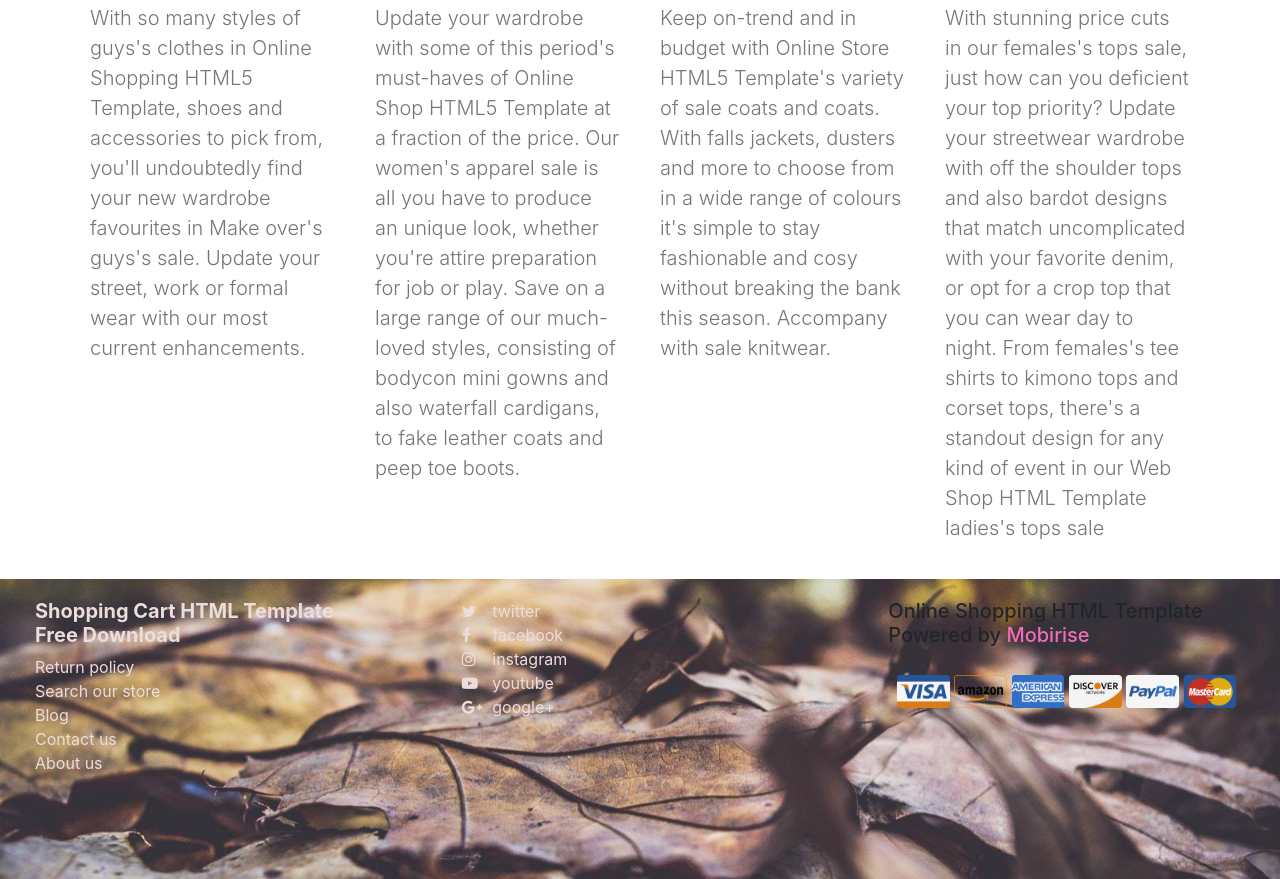
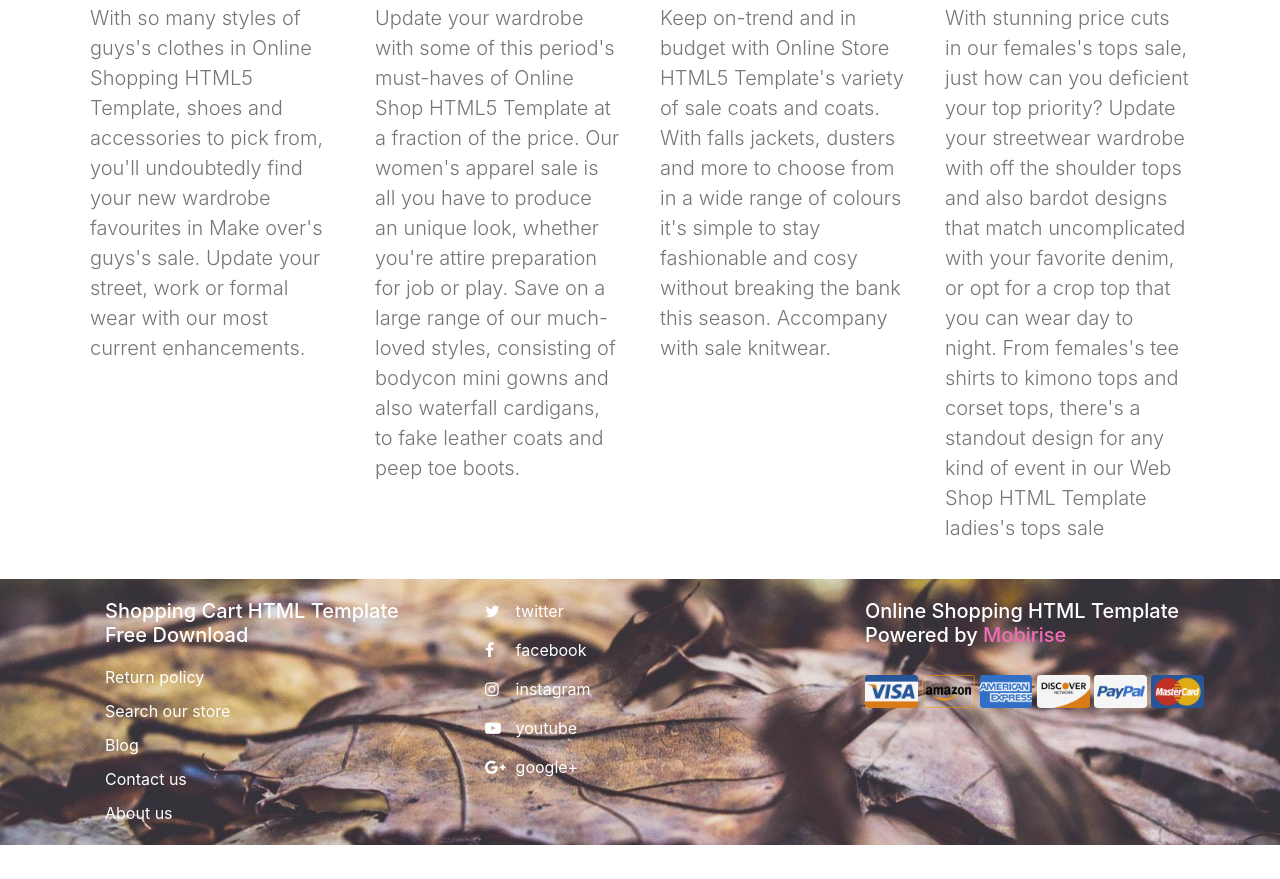
Before and after one commit to takadze/web-disign2, a plain HTML site: page index.html in a window 1280 px wide. Shown: the part 2156-3035 px from the top of the page. After the commit the page ends 3001 px from the top, so only its background shows below. Drawn offline with nearby package versions, Linux system fonts and the light colour scheme.

Commit message:
web-disign2

```diff
--- a/css/style.css
+++ b/css/style.css
@@ -146,45 +146,58 @@
 }
 
 
-.credit-card{
-    height: 33px;
-
-}
 .background-3 {
     background-image: url(../img/background-3.jpg);
     background-repeat: no-repeat;
     background-size: cover;
     background-position: 50% 50%;
-    height: 300px;
+    height: 100%;
+
 }
-.finish-card{
+.Online-Shopping {
     background: none;
     border: none;
 }
-.finish-card a{
-    color: rgb(236, 220, 220);
-
-    font-weight: 400;
-}
-.finish-card .fa{
-    color: rgb(236, 220, 220);
-    padding-right: 10px;
-}
-.finish-card-1 h5{
-    color: rgb(236, 220, 220);
-    font-weight: 700;
+.Shopping-card-1 h5{
+    color: white;
     width: 300px;
 }
-.finish-card-2{
+.cart{
+    padding-top: 10px;
+}
+.cart a{
+    color: white;
+}
+.Shopping-card-2{
     display: flex;
 }
-.finish-card-3{
+.icon{
+    margin-right: 5px;
+}
+.icon-box{
+    margin-bottom: 15px;
+}
+.icon-name-box{
+    margin-bottom: 15px;
+}
+.icon-name{
+    color: white;
+}
+.fa{
+    color: white;
+}
+
+.Shopping-card-3{
+    width: 380px;
+}
+.credit-card{
+    height: 33px;
     text-align: center;
 }
-.finish-card-3 h5{
-    text-align: left;
+.Shopping-card-3 h5{
+    color: white;
     padding-bottom: 20px;
 }
-.finish-card-3 span{
+.Shopping-card-3 span{
     color: #f06db9;
 }
--- a/index.html
+++ b/index.html
@@ -175,37 +175,38 @@
 
     <section id="back-section">
       <div class="container-fluid background-3">
-        <div class="card-deck">
-          <div class="card finish-card">
-            <div class="card-body finish-card-1">
+        <div class="container">
+        <div class="card-deck ">
+          <div class="card Online-Shopping">
+            <div class="card-body Shopping-card-1">
               <h5>Shopping Cart HTML Template Free Download</h5>
-              <div><a href="#">Return policy</a></div>
-              <div><a href="#">Search our store</a></div>
-              <div><a href="#">Blog</a></div>
-              <div><a href="#">Contact us</a></div>
-              <div><a href="#">About us</a></div>
+              <div class="cart"><a href="#">Return policy</a></div>
+              <div class="cart"><a href="#">Search our store</a></div>
+              <div class="cart"><a href="#">Blog</a></div>
+              <div class="cart"><a href="#">Contact us</a></div>
+              <div class="cart"><a href="#">About us</a></div>
             </div>
           </div>
-          <div class="card finish-card">
-            <div class="card-body finish-card-2">
+          <div class="card Online-Shopping">
+            <div class="card-body Shopping-card-2">
             <div class="icon">
-              <div><i class="fa fa-twitter" aria-hidden="true"></i></div>
-              <div><i class="fa fa-facebook" aria-hidden="true"></i></div>
-              <div><i class="fa fa-instagram" aria-hidden="true"></i></div>
-              <div><i class="fa fa-youtube-play" aria-hidden="true"></i></div>
-              <div><i class="fa fa-google-plus" aria-hidden="true"></i></div>
+              <div class="icon-box"><i class="fa fa-twitter icon" aria-hidden="true"></i></div>
+              <div class="icon-box"><i class="fa fa-facebook icon" aria-hidden="true"></i></div>
+              <div class="icon-box"><i class="fa fa-instagram icon" aria-hidden="true"></i></div>
+              <div class="icon-box"><i class="fa fa-youtube-play icon" aria-hidden="true"></i></div>
+              <div class="icon-box"><i class="fa fa-google-plus icon" aria-hidden="true"></i></div>
             </div>
             <div class="icon-name">
-              <div><a href="#">twitter</a></div>
-              <div><a href="#">facebook</a></div>
-              <div><a href="#">instagram</a></div>
-              <div><a href="#">youtube</a></div>
-              <div><a href="#">google+</a></div>
+              <div class="icon-name-box"><a class="icon-name" href="#">twitter</a></div>
+              <div class="icon-name-box"><a class="icon-name" href="#">facebook</a></div>
+              <div class="icon-name-box"><a class="icon-name" href="#">instagram</a></div>
+              <div class="icon-name-box"><a class="icon-name" href="#">youtube</a></div>
+              <div class="icon-name-box"><a class="icon-name" href="#">google+</a></div>
             </div>
             </div>
           </div>
-          <div class="card finish-card">
-            <div class="card-body finish-card-3">
+          <div class="card Online-Shopping">
+            <div class="card-body Shopping-card-3">
               <h5>Online Shopping HTML Template
                 Powered by <span>Mobirise</span></h5>
              <img class="credit-card" src="img/visa.png" alt="">
@@ -216,6 +217,7 @@
              <img class="credit-card" src="img/master-card.png" alt="">
             </div>
           </div>
+        </div>
         </div>
       </div>
     </section>
```
